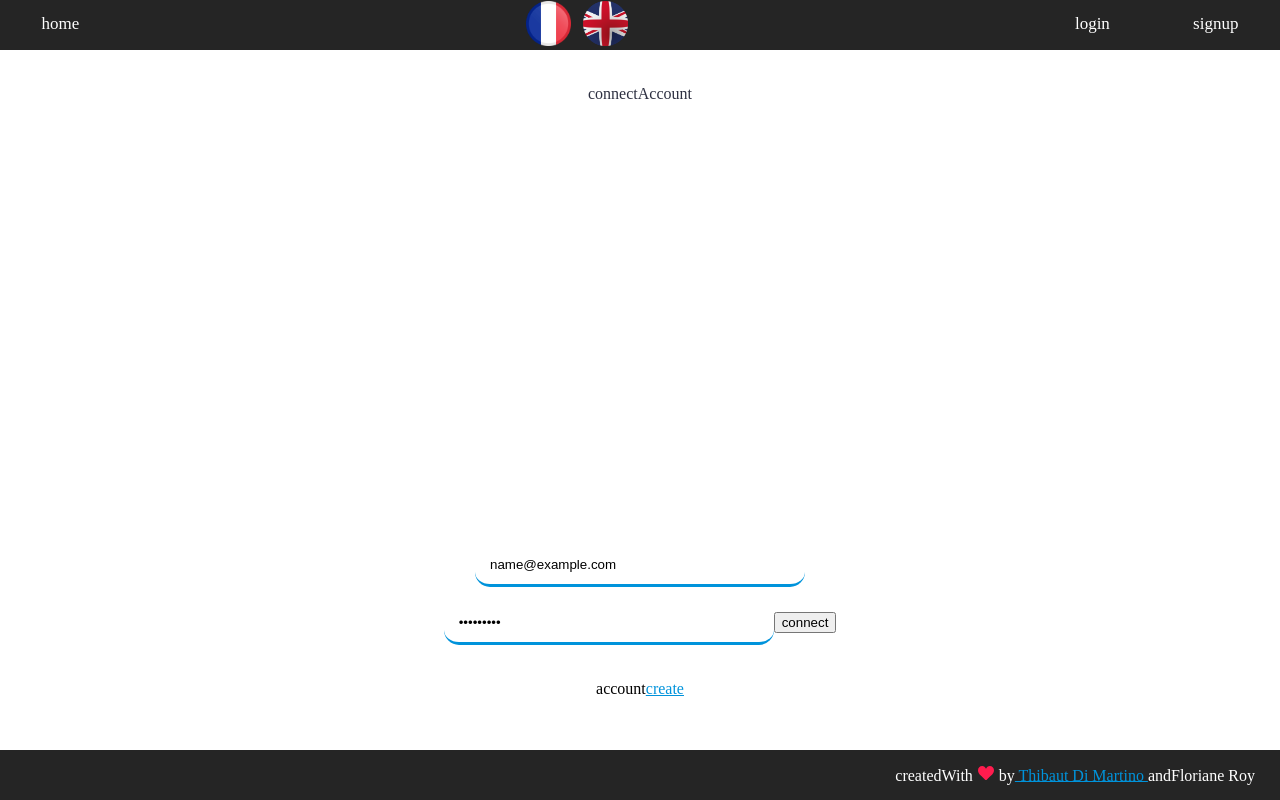
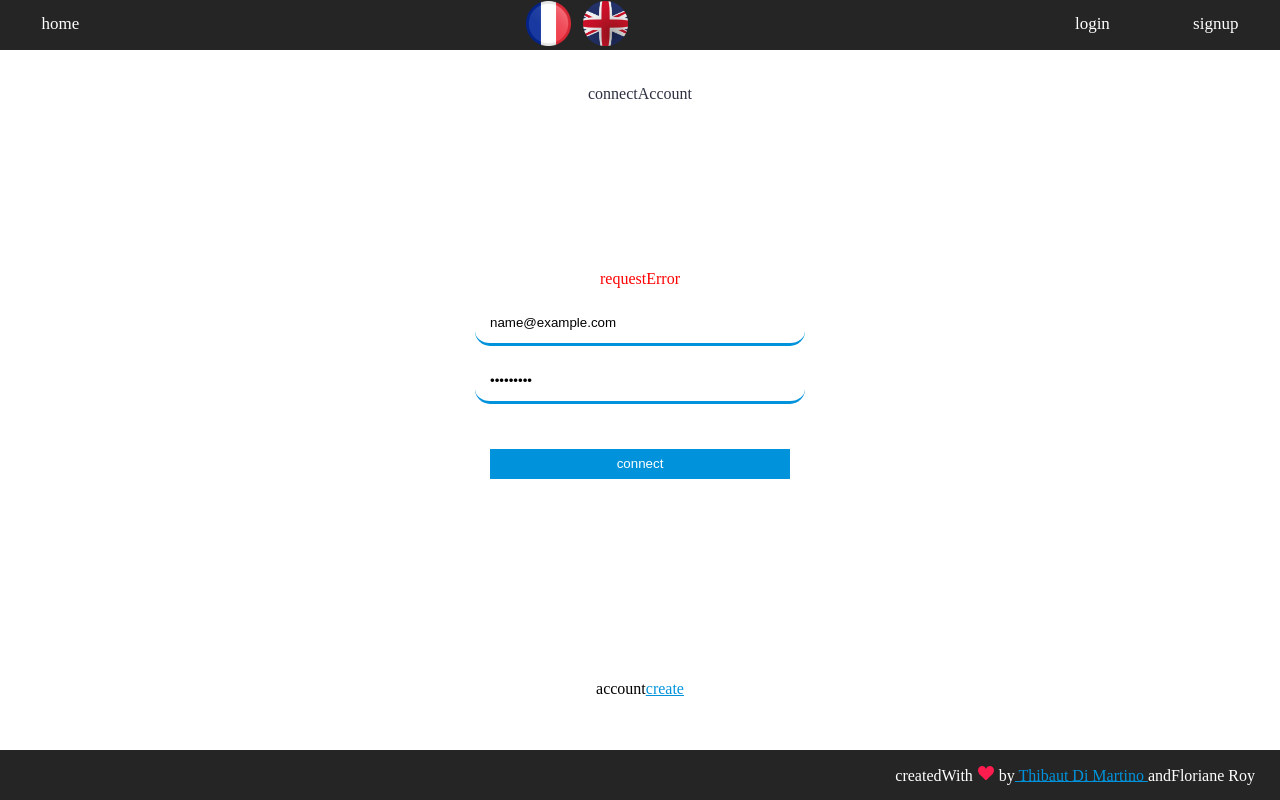
Before and after one commit to ThibautDiMartino/FullStackOverflow-front, a React (Create React App) app: page /login in a window 1280 px wide. Both pictures are taken after typing "name@example.com", "Sample123" into the empty fields and a click on the button "connect". Built offline with nearby package versions, Linux system fonts and the light colour scheme; no server answers; what i18next-xhr-backend would draw is missing.

Commit message:
error handling

```diff
--- a/src/index.css
+++ b/src/index.css
@@ -449,14 +449,11 @@ label {
   margin: 0 auto;
 }
 
-#connection-form form {
-  /* flex: 1; */
-}
-
 input[type='email'],
 input[type='password'],
 input[type='text'],
-.gender {
+.gender,
+.rooms {
   border: 0 solid;
   border-bottom: 3px solid #0093db;
   width: 300px;
@@ -470,11 +467,13 @@ input[type='text'],
 input[type='password'],
 input[type='email'],
 input[type='text'],
-.gender {
+.gender,
+.rooms {
   margin-top: 15px;
 }
 
-.gender {
+.gender,
+.rooms {
   width: 330px;
   height: 43px;
 }
@@ -488,7 +487,25 @@ input[type='text'],
   display: none;
 }
 
-input[type='button'] {
+#form {
+  display: flex;
+  flex-direction: column;
+  justify-content: center;
+  flex: 1;
+}
+
+.error {
+  display: none;
+  color: red;
+}
+
+.error.active {
+  display: block;
+}
+
+input[type='button'],
+input[type='submit'],
+#form button {
   margin: 45px auto 0 auto;
   width: 300px;
   color: white;
@@ -545,6 +562,10 @@ input[type='button'] {
 ** Dashboard
 **
 */
+
+.roomSelector {
+  margin: auto;
+}
 
 .logIn {
   width: 600px;
--- a/src/pages/Dashboard.js
+++ b/src/pages/Dashboard.js
@@ -14,6 +14,7 @@ function Dashboard() {
   const [room, setRoom] = useState('');
   const [userName, setUserName] = useState('');
   const [userList, setUserList] = useState([]);
+  const [rooms, setRoomsList] = useState([]);
 
   // After Login
   const [message, setMessage] = useState('');
@@ -30,6 +31,9 @@ function Dashboard() {
     socket.on('receive_user', (data) => {
       setUserList([...userList, data]);
     });
+    socket.on('rooms', (data) => {
+      setRoomsList(data);
+    });
   });
   const connectToRoom = async () => {
     const connection = {
@@ -40,6 +44,7 @@ function Dashboard() {
       },
     };
 
+    setRoom(room);
     setLoggedIn(true);
     await socket.emit('join_room', connection);
     setUserList([...userList, connection.content]);
@@ -66,6 +71,7 @@ function Dashboard() {
         <div className="page-wrapper">
           <div className="page-inner">
             {!loggedIn ? (
+              <div className="roomSelector">
                 <div className="logIn">
                   <div className="inputs">
                     <input
@@ -78,12 +84,30 @@ function Dashboard() {
                     <input
                       type="text"
                       placeholder="Room..."
+                      value={room}
                       onChange={(e) => {
                         setRoom(e.target.value);
                       }}
                     />
                   </div>
+                  <select
+                    className="rooms"
+                    onChange={(e) => {
+                      setRoom(e.target.value);
+                    }}
+                  >
+                    <option selected>Existing Rooms</option>
+                    {rooms.map((element) => (
+                      <option
+                        value={element.room}
+                      >
+                        {element.room}
+                      </option>
+                    ))}
+                  </select>
+
                   <button type="button" onClick={connectToRoom}>Enter Chat</button>
+                </div>
               </div>
             ) : (
               <div className="roomWrapper">
--- a/src/pages/LogIn.js
+++ b/src/pages/LogIn.js
@@ -1,13 +1,17 @@
-import React from 'react';
+import React, { useState } from 'react';
 import {
   Link,
 } from 'react-router-dom';
 import { useTranslation } from 'react-i18next';
 import Header from '../components/Header';
 import Footer from '../components/Footer';
+import '../index.css';
 
 function LogIn() {
   const { t } = useTranslation();
+  const [error, setError] = useState('');
+  const [reqError, setReqError] = useState('');
+
   async function sendData() {
     const FD = new FormData();
     const XHR = new XMLHttpRequest();
@@ -20,14 +24,14 @@ function LogIn() {
     FD.append('password', password.value);
     XHR.addEventListener('load', (event) => {
       if (event.target.responseText === '[]') {
-        alert(t('userFailed'));
+        setError('active');
       } else {
         window.location.href = 'http://localhost:3001/dashboard';
       }
       return event;
     });
     XHR.addEventListener('error', () => {
-      alert(t('requestError'));
+      setReqError('active');
     });
     XHR.open('POST', 'http://localhost:3000/signin/login', true);
     XHR.setRequestHeader('Content-Type', 'application/json');
@@ -51,8 +55,12 @@ function LogIn() {
           {t('connectAccount')}
         </p>
         <form onSubmit={submit} id="form">
-          <input type="email" name="email" id="email" placeholder="Email" />
-          <input type="password" name="password" id="password" placeholder="Password" />
+          <div className={`error ${error}`}>{t('userFailed')}</div>
+          <div className={`error ${reqError}`}>{t('requestError')}</div>
+          <div className="connectionWrapper">
+            <input type="email" name="email" id="email" placeholder="Email" />
+            <input type="password" name="password" id="password" placeholder="Password" />
+          </div>
           <button
             type="submit"
             value="send"
@@ -73,9 +81,4 @@ function LogIn() {
   );
 }
 
-// LogIn.propTypes = {
-//   history: PropTypes.isRequired,
-
-// };
-
 export default LogIn;
--- a/src/pages/SignUp.js
+++ b/src/pages/SignUp.js
@@ -1,4 +1,4 @@
-import React from 'react';
+import React, { useState } from 'react';
 import { Link } from 'react-router-dom';
 import '../index.css';
 import { useTranslation } from 'react-i18next';
@@ -7,6 +7,9 @@ import Footer from '../components/Footer';
 
 function SignUp() {
   const { t } = useTranslation();
+  const [error, setError] = useState('');
+  const [reqError, setReqError] = useState('');
+
   async function sendData() {
     const FD = new FormData();
     const XHR = new XMLHttpRequest();
@@ -25,13 +28,13 @@ function SignUp() {
     FD.append('password', password.value);
     XHR.addEventListener('load', (event) => {
       if (event.target.responseText === '409: Already exists') {
-        alert(t('userExists'));
+        setError('active');
       } else {
         window.location.href = 'http://localhost:3001/dashboard';
       }
     });
     XHR.addEventListener('error', () => {
-      alert(t('requestError'));
+      setReqError('active');
     });
     XHR.open('POST', 'http://localhost:3000/signup', true);
     XHR.setRequestHeader('Content-Type', 'application/json');
@@ -55,6 +58,8 @@ function SignUp() {
           {t('createAccount')}
         </p>
         <form onSubmit={submit} id="form" name="form">
+          <div className={`error ${error}`}>{t('userExists')}</div>
+          <div className={`error ${reqError}`}>{t('requestError')}</div>
           <input type="text" name="firstName" id="firstName" placeholder={t('firstname')} />
           <input type="text" name="lastName" id="lastName" placeholder={t('lastname')} />
           <input type="email" name="email" id="email" placeholder={t('email')} />
```
Lines whose indentation alone changed are shown as unchanged.
